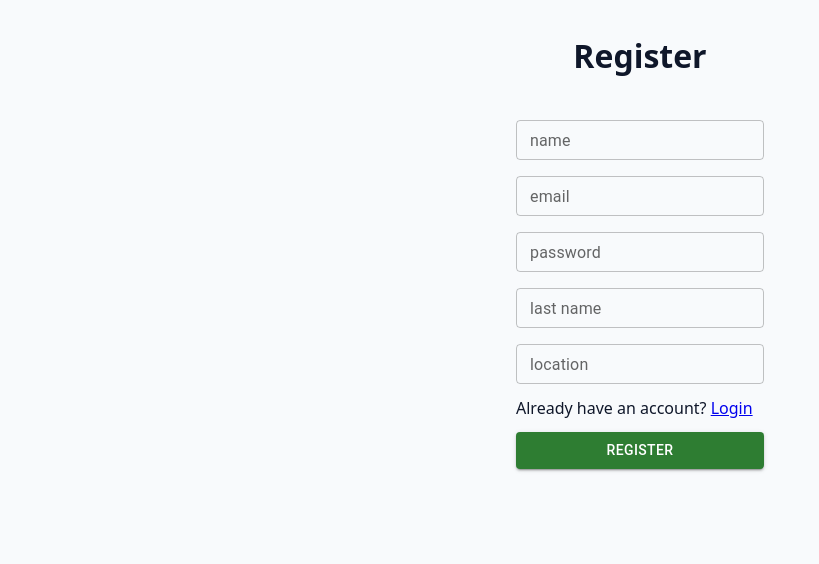
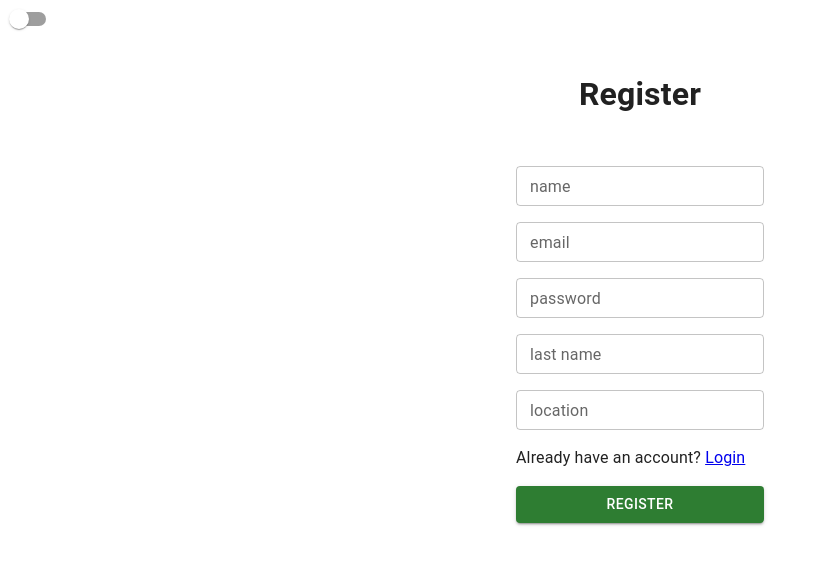
Before and after one commit to chubibobibo/JobTracker, a React (Vite) app in the folder frontend/: page /register in a window 1280 px wide. Shown: the top 564 px of the page, without its empty margins (0-819 px from the left). Built offline with nearby package versions, Linux system fonts and the light colour scheme.

Commit message:
implemented dark mode from MUI

```diff
--- a/frontend/src/App.jsx
+++ b/frontend/src/App.jsx
@@ -1,5 +1,6 @@
 import "./App.css";
 import { createBrowserRouter, RouterProvider } from "react-router-dom";
+import { useState } from "react";
 
 //pages import
 import HomeLayout from "./pages/HomeLayout.jsx";
@@ -20,7 +21,22 @@ import { action as editJobAction } from "./pages/EditJob.jsx";
 import { loader as allJobsLoader } from "./pages/AllJobs.jsx";
 import { loader as editJobLoader } from "./pages/EditJob.jsx";
 
+//MUI dark theme
+import { ThemeProvider, createTheme } from "@mui/material/styles";
+import CssBaseline from "@mui/material/CssBaseline";
+import { Switch } from "@mui/material";
+
 function App() {
+  //create a state that will return a boolean. This will be used to whether apply the light or dark theme.
+  const [mode, setMode] = useState(true);
+
+  //creating a dark theme that we will pass to all the pages and components
+  const theme = createTheme({
+    palette: {
+      mode: mode ? "light" : "dark",
+    },
+  });
+
   const Router = createBrowserRouter([
     {
       path: "/",
@@ -68,10 +84,22 @@ function App() {
       ],
     },
   ]);
+
   return (
-    <div>
-      <RouterProvider router={Router} />
-    </div>
+    <ThemeProvider theme={theme}>
+      <CssBaseline />
+      <div>
+        {/* switch with onClick event to cahnge the state (mode) to the opposite boolean value */}
+        <Switch
+          onClick={() => {
+            setMode(!mode);
+          }}
+        >
+          Dark Mode
+        </Switch>
+        <RouterProvider router={Router} />
+      </div>
+    </ThemeProvider>
   );
 }
 
--- a/frontend/src/pages/AllJobs.jsx
+++ b/frontend/src/pages/AllJobs.jsx
@@ -22,7 +22,7 @@ import { createContext } from "react";
 export const loader = async () => {
   try {
     const allJobs = await axios.get("/api/jobs/");
-    console.log(allJobs);
+    // console.log(allJobs);
     return allJobs;
   } catch (err) {
     console.log(err);
--- a/frontend/src/utils/styles/registerFormContainer.css
+++ b/frontend/src/utils/styles/registerFormContainer.css
@@ -1,5 +1,6 @@
 .registerContainer {
   width: auto;
+  height: 100vh;
 }
 
 .registerFormContainer {
```
Also changed, not shown: 1 other file (tests, documents, lock files or other folders).
